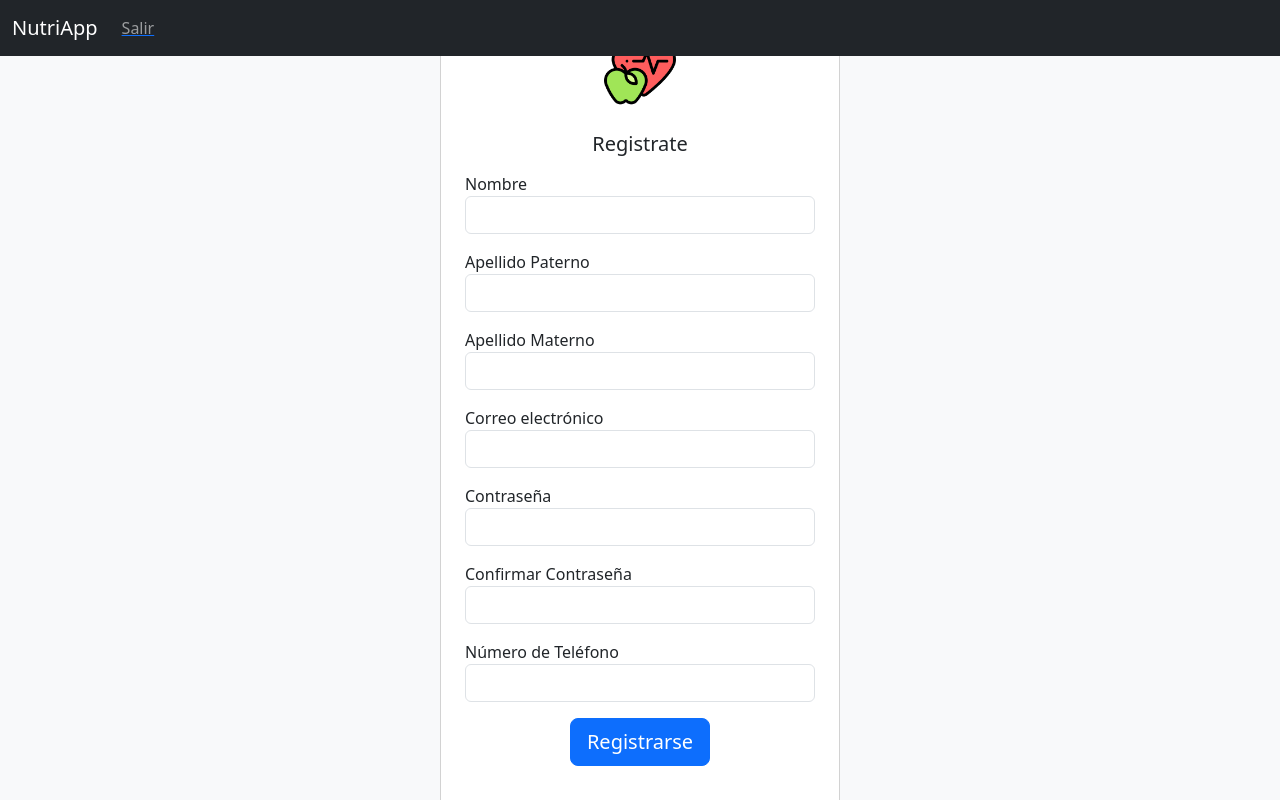
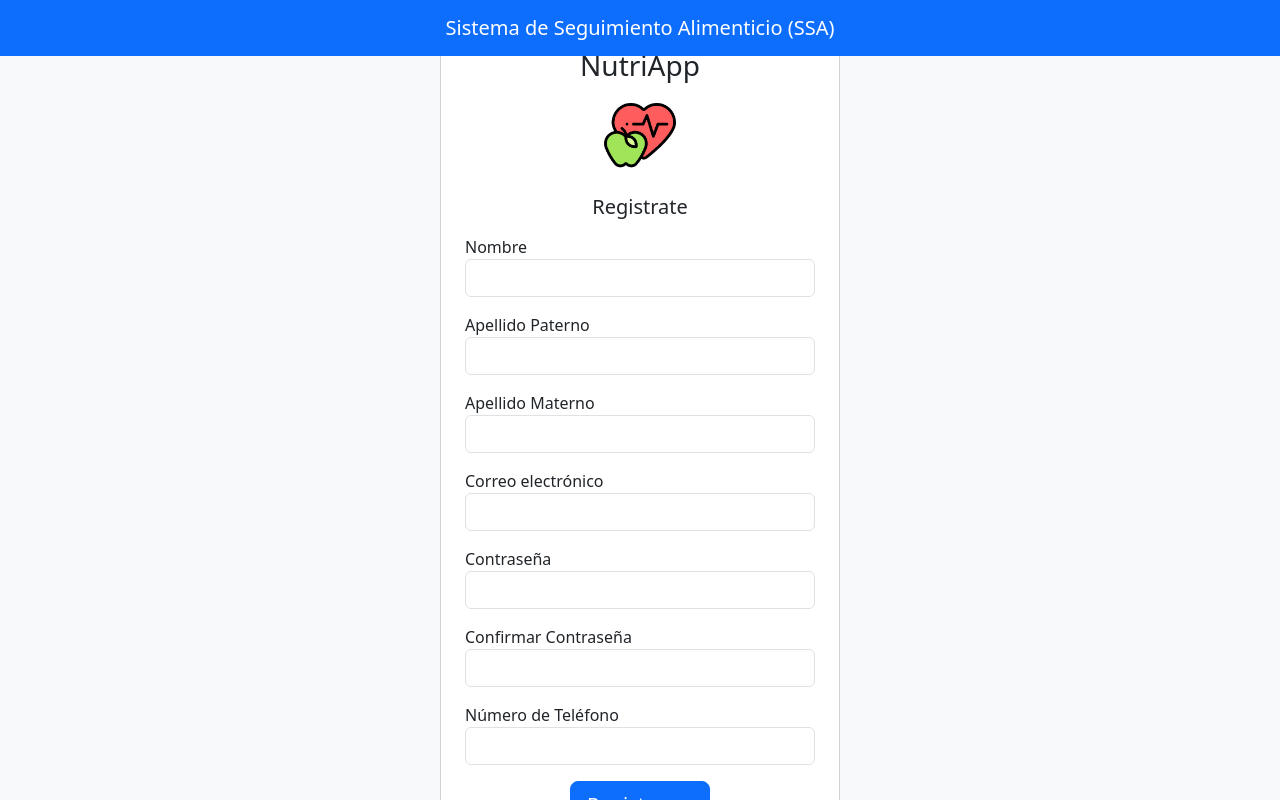
Before and after one commit to karen-rm/Modulo-Nutriologo, a React (Vite) app in the folder frontend/: page /register in a window 1280 px wide. Shown: the top 800 px of the page. Built offline with nearby package versions, Linux system fonts and the light colour scheme; sample sign-in values are in the browser's storage.

Commit message:
Cambios al navbar y footer

```diff
--- a/frontend/package.json
+++ b/frontend/package.json
@@ -12,7 +12,9 @@
   "dependencies": {
     "boostrap": "^2.0.0",
     "bootstrap": "^5.3.3",
+    "bootstrap-icons": "^1.11.3",
     "react": "^18.3.1",
+    "react-bootstrap": "^2.10.5",
     "react-dom": "^18.3.1",
     "react-router-dom": "^6.27.0"
   },
--- a/frontend/src/components/Navbar.jsx
+++ b/frontend/src/components/Navbar.jsx
@@ -1,46 +1,51 @@
 import "bootstrap/dist/css/bootstrap.min.css";
+import "bootstrap-icons/font/bootstrap-icons.css";
+import { Navbar, Nav, Container, Button } from "react-bootstrap";
 import { useAuth } from "../hooks/useAuth";
-import { Link } from "react-router-dom";
+import { useLocation } from "react-router-dom";
 
-export const Navbar = () => {
+export const NavbarComponent = () => {
   const { isAuthenticated, signout } = useAuth();
+  const location = useLocation();
+
+  // Determina si es una página de autenticación (login o register)
+  const isAuthPage = location.pathname === "/" || location.pathname === "/register";
+  const title = isAuthPage ? "Sistema de Seguimiento Alimenticio (SSA)" : "NutriApp";
 
   return (
-    <nav className="navbar navbar-expand-md navbar-dark fixed-top bg-dark">
-      <div className="container-fluid space-between">
-        <a className="navbar-brand" href="#">
-          NutriApp
-        </a>
-        <button
-          className="navbar-toggler"
-          type="button"
-          data-toggle="collapse"
-          data-target="#navbarCollapse"
-          aria-controls="navbarCollapse"
-          aria-expanded="false"
-          aria-label="Toggle navigation"
-        >
-          <span className="navbar-toggler-icon"></span>
-        </button>
-        <div className="collapse navbar-collapse" id="navbarCollapse">
-          <ul className="navbar-nav mr-auto">
-            {/* Other nav items can go here */}
-          </ul>
-          <ul className="navbar-nav ml-auto">
+    <Navbar bg="primary" variant="dark" expand="md" fixed="top">
+      <Container className={`d-flex ${isAuthPage ? 'justify-content-center' : 'justify-content-between align-items-center'}`}>
+        {/* Botón de regreso (no mostrar en login/register) */}
+        {!isAuthPage && (
+          <Button variant="light">
+            <i className="bi bi-arrow-left"></i>
+          </Button>
+        )}
+
+        {/* Título o Marca */}
+        <Navbar.Brand className={isAuthPage ? "mx-auto" : ""} href="#">
+          {title}
+        </Navbar.Brand>
+
+        {/* Íconos y botón de cerrar sesión (solo si no estamos en login/register) */}
+        {!isAuthPage && (
+          <Nav className="ml-auto d-flex align-items-center">
+            <Nav.Link className="text-white">
+              <i className="bi bi-bell"></i>
+            </Nav.Link>
+            <Nav.Link className="text-white">
+              <i className="bi bi-envelope"></i>
+            </Nav.Link>
             {isAuthenticated && (
-              <li className="nav-item">
-                <Link to="/">
-                  <a className="nav-link" href="#" onClick={signout}>
-                    Salir
-                  </a>
-                </Link>
-              </li>
+              <Button variant="outline-danger" onClick={signout} className="ms-2">
+                Cerrar sesión
+              </Button>
             )}
-          </ul>
-        </div>
-      </div>
-    </nav>
+          </Nav>
+        )}
+      </Container>
+    </Navbar>
   );
 };
 
-export default Navbar;
+export default NavbarComponent;
--- a/frontend/src/pages/Register.jsx
+++ b/frontend/src/pages/Register.jsx
@@ -24,7 +24,7 @@ export const Register = () => {
   return (
     <MainLayout>
       <div
-        className="d-flex justify-content-center align-items-center vh-100"
+        className="d-flex justify-content-center align-items-center min-h-screen"
         style={{ backgroundColor: "#f8f9fa" }}
       >
         <div className="card p-4" style={{ width: "400px" }}>
--- a/package.json
+++ b/package.json
@@ -1,5 +1,6 @@
 {
   "dependencies": {
-    "dotenv": "^16.4.5"
+    "dotenv": "^16.4.5",
+    "react-scripts": "^5.0.1"
   }
 }
```
Also changed, not shown: 2 other files (tests, documents, lock files or other folders).
